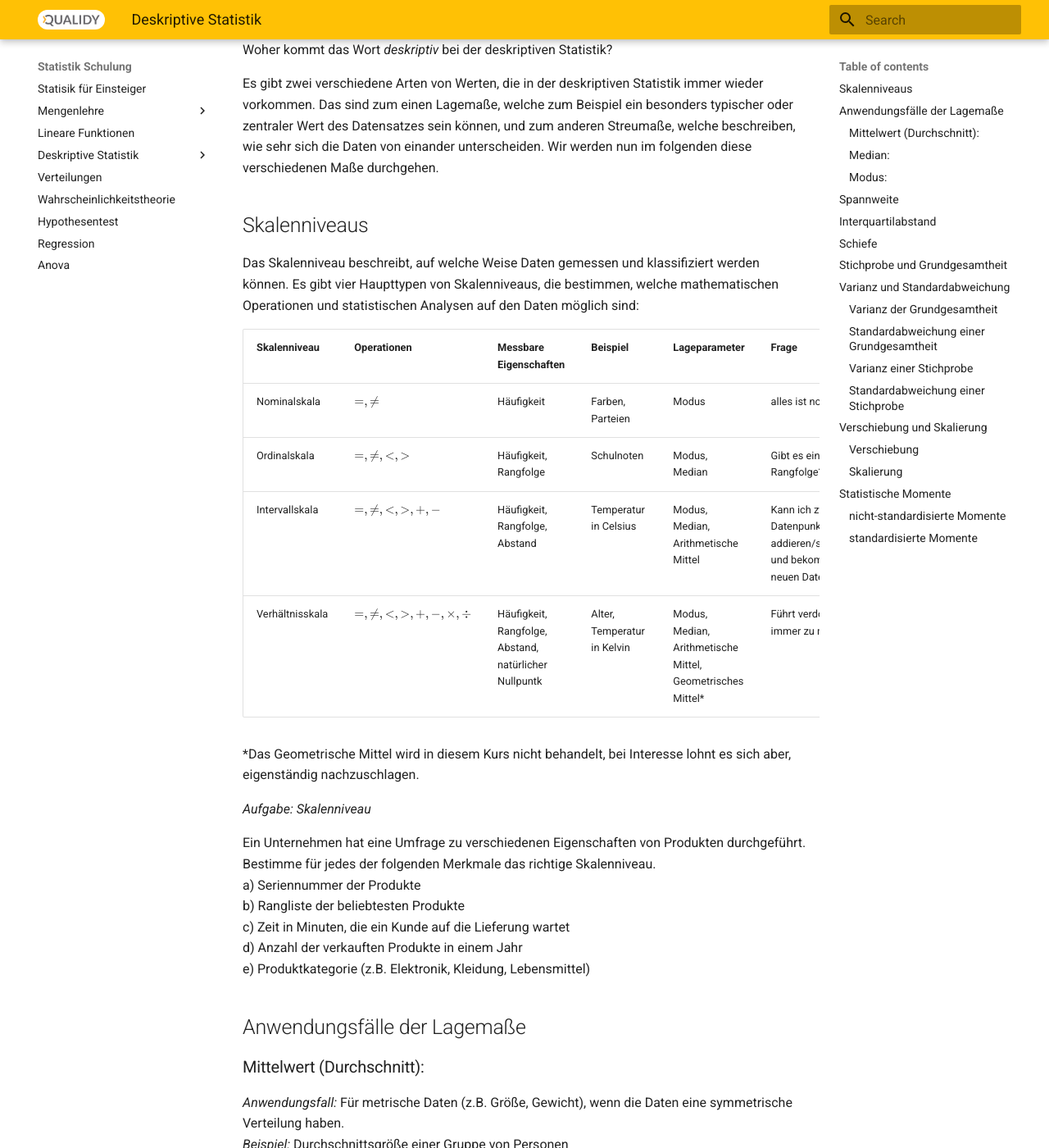
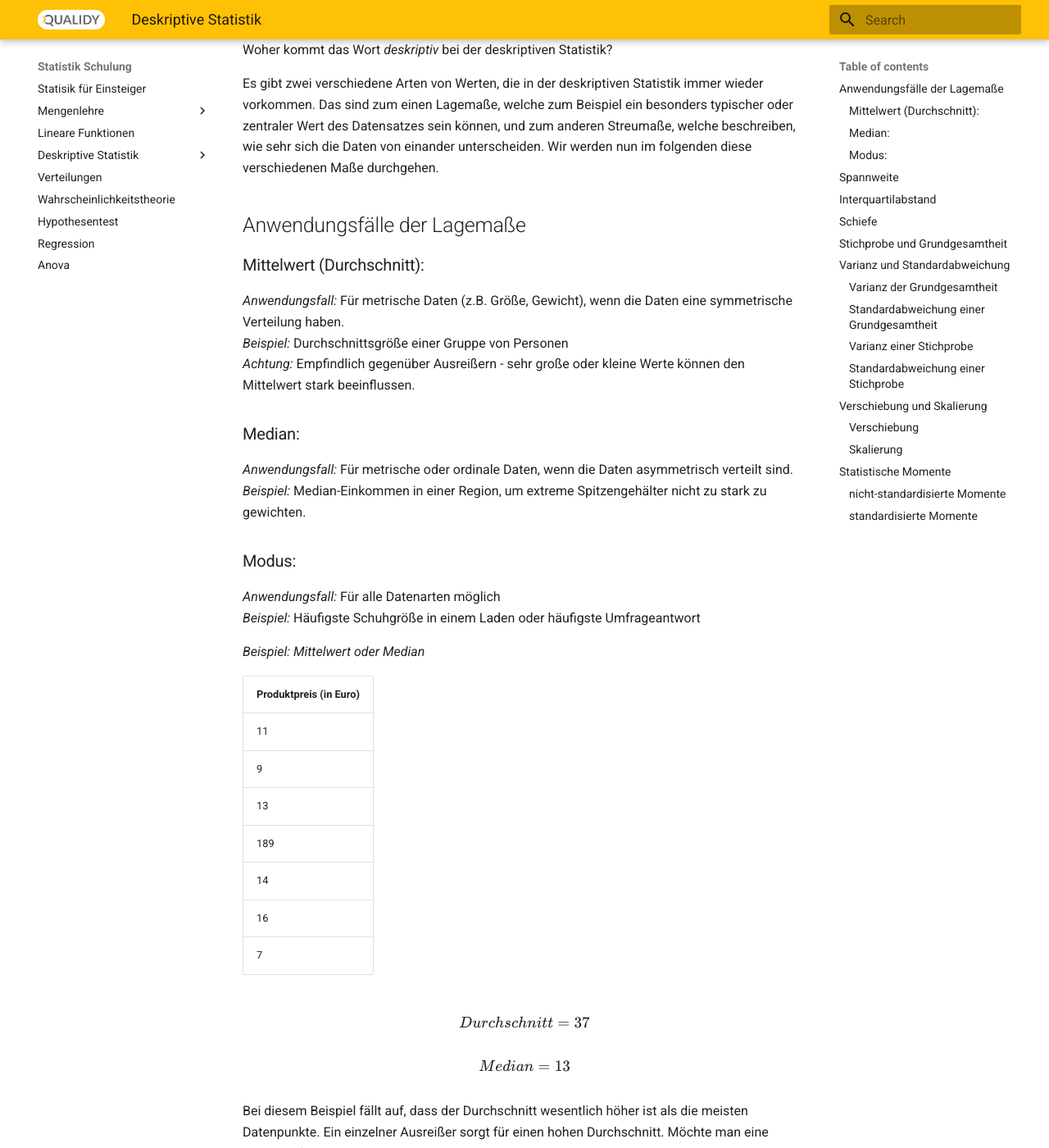
Before and after one commit to Qualidy/wiki-stochastik-solo, an MkDocs documentation site: the page built from docs/deskriptive_statistik/deskriptive.md, in a window 1280 px wide and 1400 px high, scrolled down 905 px. Shown: the whole window at 82% size. Built offline with MkDocs 1.6.1 and Material for MkDocs 9.7.7, drawn with Linux system fonts in a browser that asks for light colours.

Commit message:
skalenniveaus.md hinzufügen

```diff
--- a/docs/deskriptive_statistik/deskriptive.md
+++ b/docs/deskriptive_statistik/deskriptive.md
@@ -29,26 +29,6 @@ Es gibt zwei verschiedene Arten von Werten, die in der deskriptiven Statistik im
 
 
 
-## Skalenniveaus
-Das Skalenniveau beschreibt, auf welche Weise Daten gemessen und klassifiziert werden können. Es gibt vier Haupttypen von Skalenniveaus, die bestimmen, welche mathematischen Operationen und statistischen Analysen auf den Daten möglich sind:
-
-|Skalenniveau|Operationen|Messbare Eigenschaften|Beispiel|Lageparameter|Frage|
-|-|-|-|-|-|-|
-|Nominalskala|$=,\neq$|Häufigkeit|Farben, Parteien|Modus|alles ist nominal|
-|Ordinalskala|$=,\neq,<,>$|Häufigkeit, Rangfolge|Schulnoten|Modus, Median|Gibt es eine Rangfolge?|
-|Intervallskala|$=,\neq,<,>,+,-$|Häufigkeit, Rangfolge, Abstand|Temperatur in Celsius|Modus, Median, Arithmetische Mittel|Kann ich zwei Datenpunkte addieren/subtrahieren und bekomme einen neuen Datenpunkt?|
-|Verhältnisskala|$=,\neq,<,>,+,-,\times,\div$|Häufigkeit, Rangfolge, Abstand, natürlicher Nullpuntk|Alter, Temperatur in Kelvin|Modus, Median, Arithmetische Mittel, Geometrisches Mittel*|Führt verdoppeln immer zu mehr?|
-
-*Das Geometrische Mittel wird in diesem Kurs nicht behandelt, bei Interesse lohnt es sich aber, eigenständig nachzuschlagen.
-
-_Aufgabe: Skalenniveau_
-
-Ein Unternehmen hat eine Umfrage zu verschiedenen Eigenschaften von Produkten durchgeführt. Bestimme für jedes der folgenden Merkmale das richtige Skalenniveau.
-a) Seriennummer der Produkte
-b) Rangliste der beliebtesten Produkte
-c) Zeit in Minuten, die ein Kunde auf die Lieferung wartet
-d) Anzahl der verkauften Produkte in einem Jahr
-e) Produktkategorie (z.B. Elektronik, Kleidung, Lebensmittel)
 
 ## Anwendungsfälle der Lagemaße
 
--- a/mkdocs.yml
+++ b/mkdocs.yml
@@ -63,6 +63,7 @@ nav:
     - Median: deskriptive_statistik/median.md
     - Modus: deskriptive_statistik/modus.md
     - Visualisierung: deskriptive_statistik/visualisierung_mean_mode_median.md
+    - Skalenniveaus: deskriptive_statistik/skalenniveaus.md
   - Verteilungen: verteilung/verteilung.md
   - Wahrscheinlichkeitstheorie: wahrscheinlichkeitstheorie/wahrscheinlichkeitstheorie.md
   - Hypothesentest: hypothesentest/hypothesentest.md
```
Also changed, not shown: docs/deskriptive_statistik/skalenniveaus.md (added, +12 -0 lines), 1 other file.
